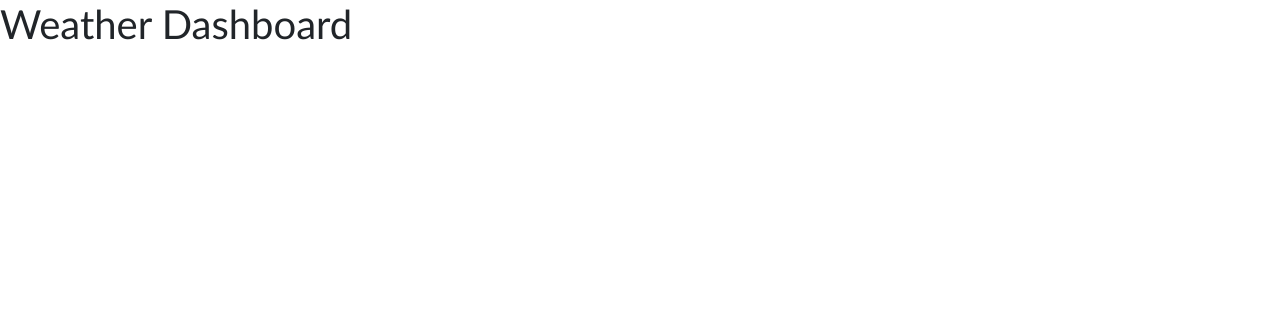
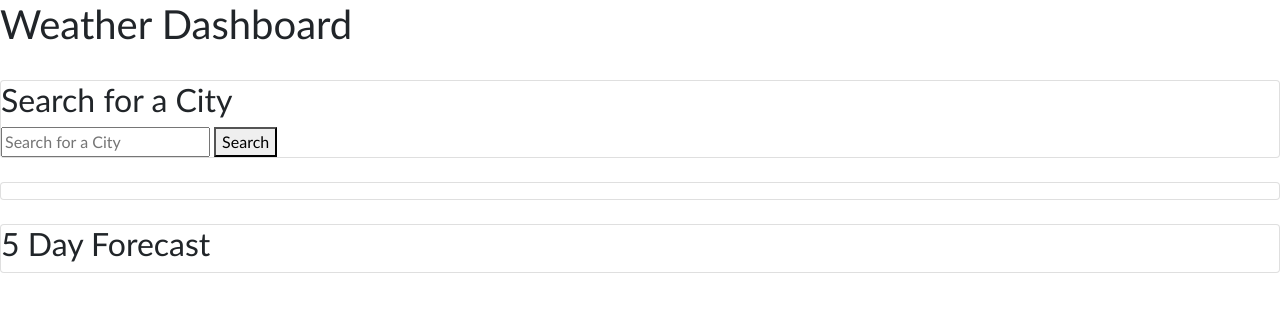
Before and after one commit to stephiethomas/Weather-to-Whether, a plain HTML site: page index.html in a window 1280 px wide. Drawn offline with nearby package versions, Linux system fonts and the light colour scheme; files whose address does not match are found by name.

Commit message:
create HTML

```diff
--- a/index.html
+++ b/index.html
@@ -11,16 +11,33 @@
 <body>
 
 
-    <header>
-        <div class="heading">
-            <div>
-                <h1>Weather Dashboard</h1>
+    <header id="header" class="header">
+        <h1>Weather Dashboard</h1>
             </div>
         </div>
     </header>
-
     <br>
-
+    <div class="card">
+    <div id="search" class="search">
+        <h2>Search for a City</h2>
+        <form action="">
+            <input id="search-form" type="text" placeholder="Search for a City">
+            <button id="searchBtn" type="button">Search</button>
+        </form>
+    </div>
+    </div>
+    <br>
+    <div class="card">
+    <div id="recentSrch" class="recent-container">
+        <ul class="cities"></ul>
+    </div>
+    </div>
+    <br>
+    <div id="forecast" class="forecast">
+        <div class="card">
+            <h2>5 Day Forecast</h2>
+        </div>
+    </div>
     <script src=".//assets/js/script.js"></script>
 
 </body>
```
